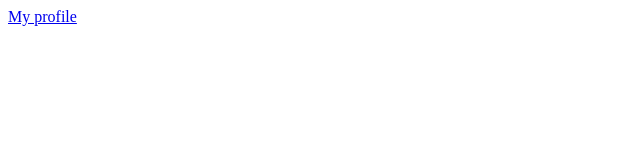
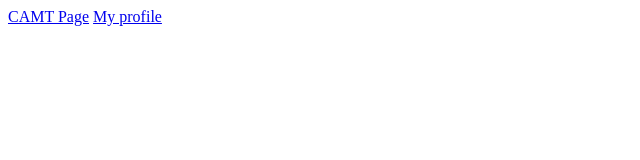
Before and after one commit to h0shizaki/SE234-lab3-2, a plain HTML site: page index.html in a window 1280 px wide. Shown: the whole page, without its empty margins (0-640 px from the left). Drawn offline with Linux system fonts and the light colour scheme.

Commit message:
add link to CAMT page

```diff
--- a/index.html
+++ b/index.html
@@ -8,6 +8,7 @@
 </head>
 <body>
     <nav>
+        <a href="./camt.html">CAMT Page</a>
         <a href="./profile.html">My profile</a>
     </nav>
 </body>
```
